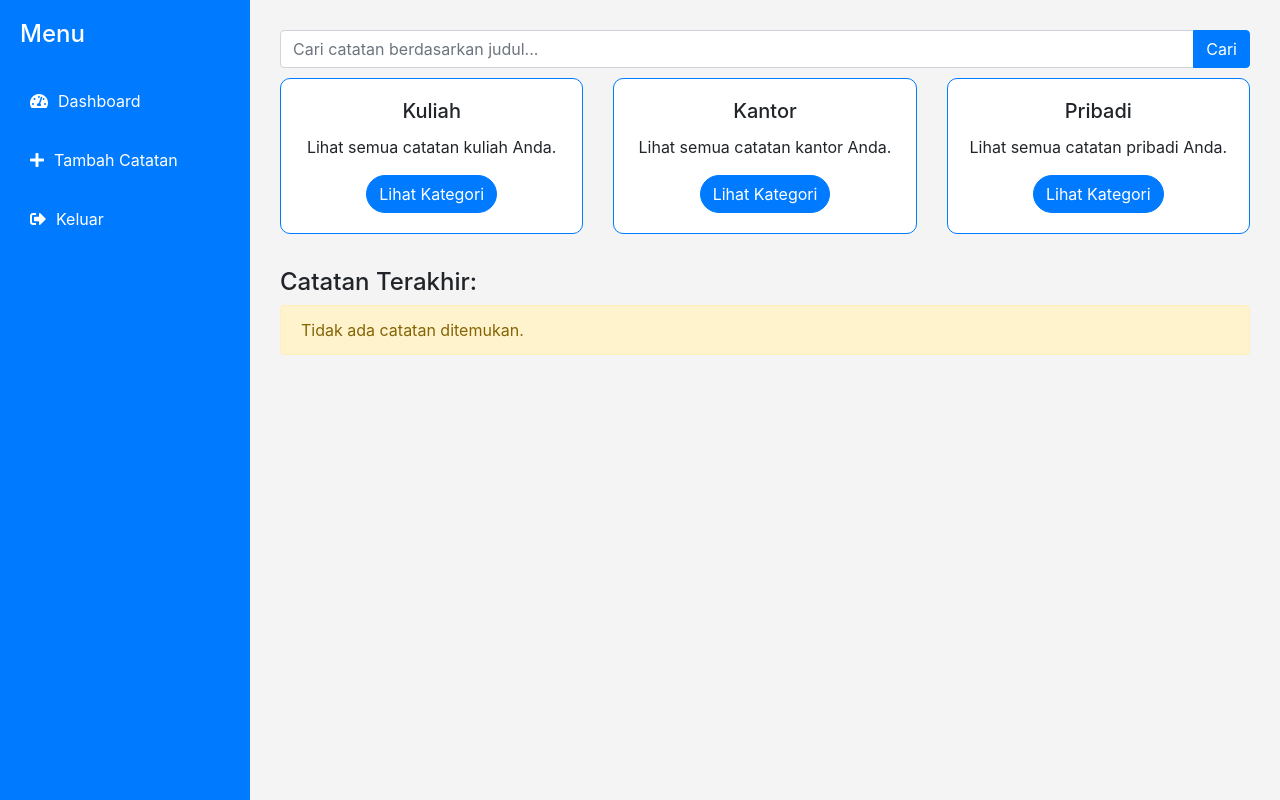
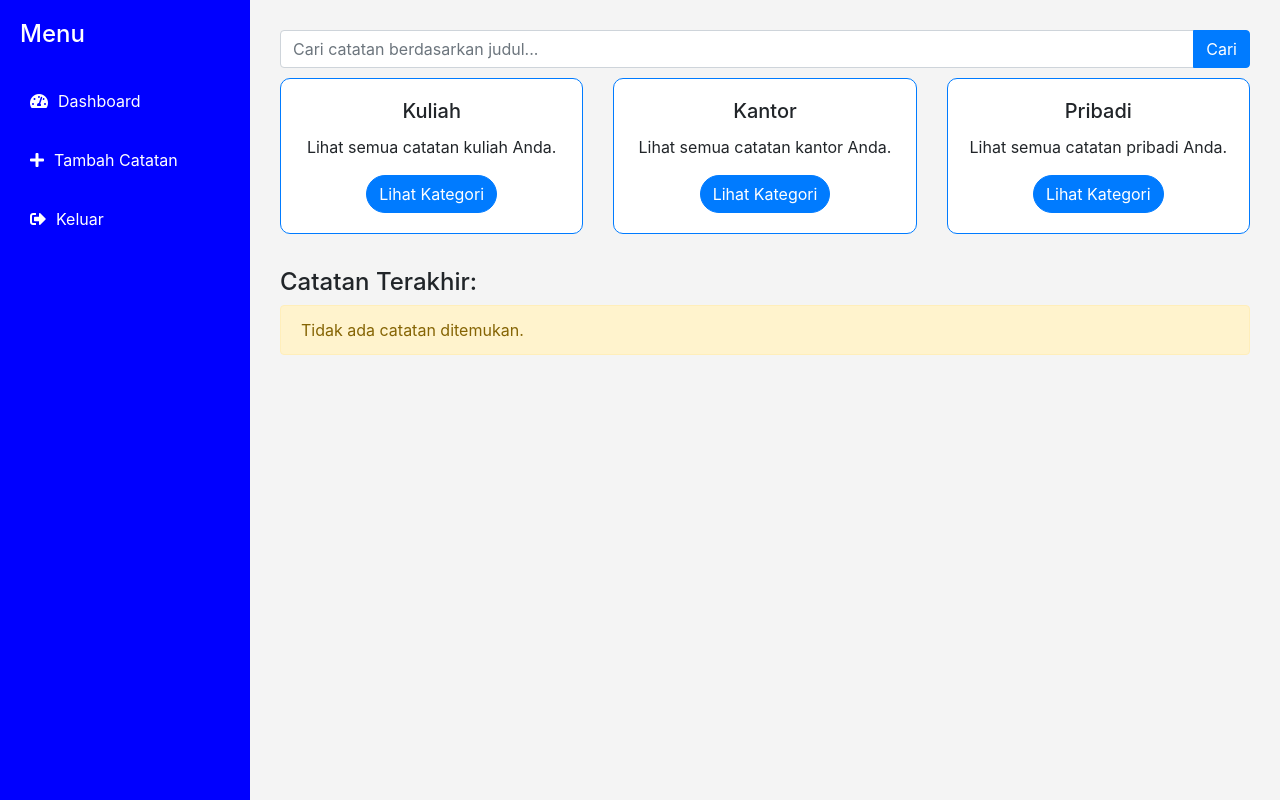
Before and after one commit to MuzharMaulana/PROJECT-RPL-KEL-2, a PHP site: page /dashboard.php in a window 1280 px wide. Run offline with PHP 8.4, Linux system fonts and the light colour scheme; the visitor is signed in with stand-in values (Sample User, id 1); data that the repository does not hold is empty.

Commit message:
update warna sidebar

```diff
--- a/dashboard.php
+++ b/dashboard.php
@@ -48,7 +48,7 @@ $notesResult = $conn->query($query);
         .sidebar {
             height: 100vh;
             padding: 20px;
-            background-color: #007bff; /* Ubah warna sidebar menjadi biru */
+            background-color: #0000ff; /* Ubah warna sidebar menjadi biru */
             position: fixed;
             transition: all 0.3s;
             width: 250px;
```
